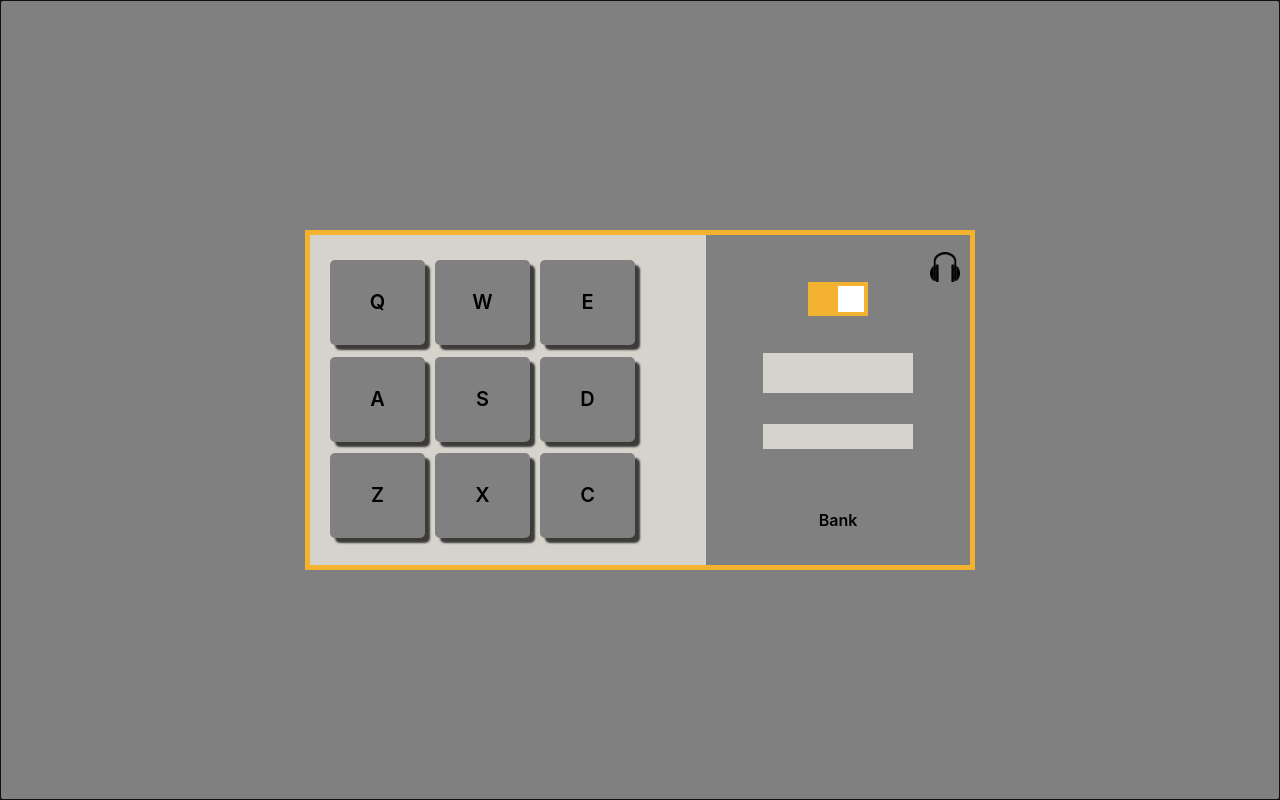
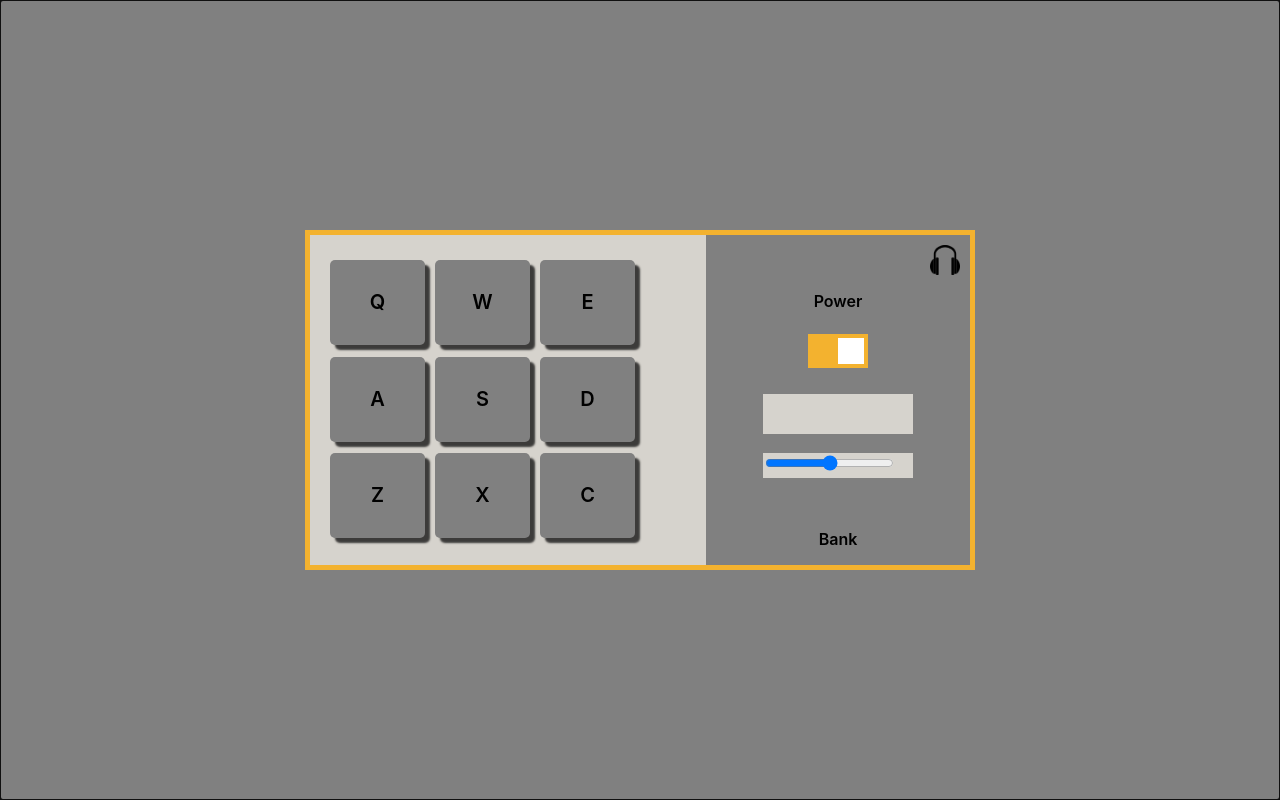
Before and after one commit to sergeialimov/drum-machine, a React (Create React App) app: page / in a window 1280 px wide. Built offline with nearby package versions, Linux system fonts and the light colour scheme.

Commit message:
add volume slider

```diff
--- a/src/App.jsx
+++ b/src/App.jsx
@@ -11,10 +11,12 @@ class App extends Component {
       mode: 'guitar',
       name: '',
       checked: true,
+      volume: 0.5,
     }
     this.play = this.play.bind(this);
     this.power = this.power.bind(this);
     this.handleCheck = this.handleCheck.bind(this);
+    this.setVolume = this.setVolume.bind(this);
     this.onKeyPressed = this.onKeyPressed.bind(this);
     this.app = React.createRef();
     this.Q = React.createRef();
@@ -41,6 +43,7 @@ class App extends Component {
     if (this.state.power) {
       this.setState({ name: soundName });
       this[id].current.currentTime = 0;
+      this[id].current.volume = this.state.volume;
       this[id].current.play();
     }
   }
@@ -51,9 +54,15 @@ class App extends Component {
     })
   }
 
-  handleCheck(e){
-   this.setState({
-    checked: e.target.checked
+  handleCheck (e){
+    this.setState({
+      checked: e.target.checked,
+    })
+  }
+
+  setVolume = (e) => {
+    this.setState({
+      volume: e.target.value / 100,
     })
   }
 
@@ -128,18 +137,28 @@ class App extends Component {
             <div id="logo">
               <img id="logo" src={logo} alt="logo"/>
             </div>
-            <label class="switch">
+            <p>Power</p>
+            <label className="switch">
               <input
                 type="checkbox"
                 onClick={this.power}
                 onChange={this.handleCheck}
                 checked={this.state.checked}/>
-              <span class="slider"></span>
+              <span className="slider"></span>
             </label>
             <div id="nameBox">
               <p id="display">{this.state.name}</p>
             </div>
             <div id="volume">
+              <input
+                id="vol-control"
+                type="range"
+                min="0"
+                max="100"
+                step="1"
+                onInput={this.setVolume}
+                onChange={this.setVolume}>
+              </input>
             </div>
             <div id="bank">
               <p>Bank</p>
```
